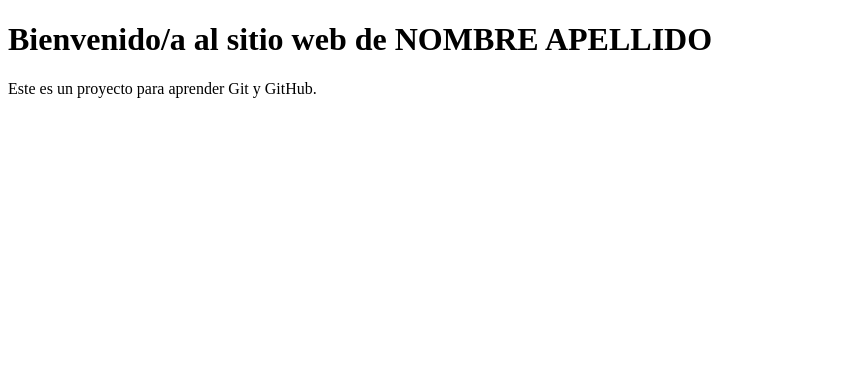
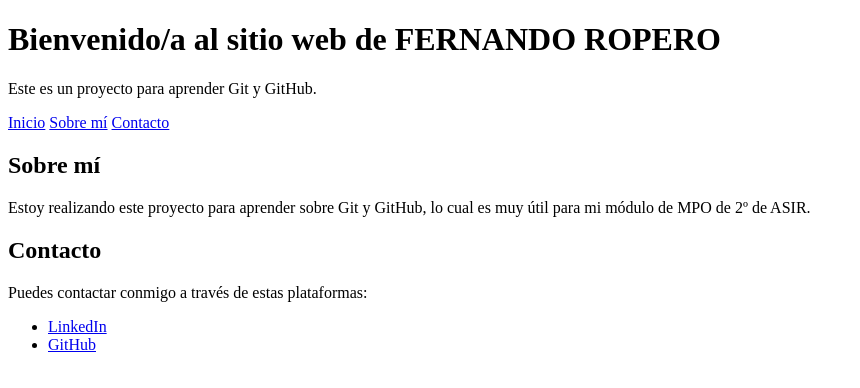
Before and after one commit to froperomp-sketch/TAREA1, a plain HTML site: page index.html in a window 1280 px wide. Shown: the whole page, without its empty margins (0-860 px from the left). Drawn offline with Linux system fonts and the light colour scheme.

Commit message:
Añadir menú de navegación

```diff
--- a/index.html
+++ b/index.html
@@ -1,12 +1,32 @@
 <!DOCTYPE html>
 <html lang="es">
+
 <head>
     <meta charset="UTF-8">
     <meta name="viewport" content="width=device-width, initial-scale=1.0">
     <title>Mi Proyecto Web</title>
 </head>
+
 <body>
-    <h1>Bienvenido/a al sitio web de NOMBRE APELLIDO</h1>
+    <h1>Bienvenido/a al sitio web de FERNANDO ROPERO</h1>
     <p>Este es un proyecto para aprender Git y GitHub.</p>
+
+     <nav>
+        <a href="#inicio">Inicio</a>
+        <a href="#sobre-mi">Sobre mí</a>
+        <a href="#contacto">Contacto</a>
+    </nav>
+
+    <h2 id="sobre-mi">Sobre mí</h2>
+    <p>Estoy realizando este proyecto para aprender sobre Git y GitHub, lo cual es muy útil para mi módulo de MPO de 2º de ASIR.</p>
+
+    <h2 id="contacto">Contacto</h2>
+    <p>Puedes contactar conmigo a través de estas plataformas:
+        <ul>
+            <li><a href="https://www.linkedin.com/in/fernando-ropero-moreno-5b55ab452/" target="_blank">LinkedIn</a></li>
+            <li><a href="https://github.com/froperomp-sketch" target="_blank">GitHub</a></li>
+        </ul>
+    </p>
 </body>
+
 </html>
```
